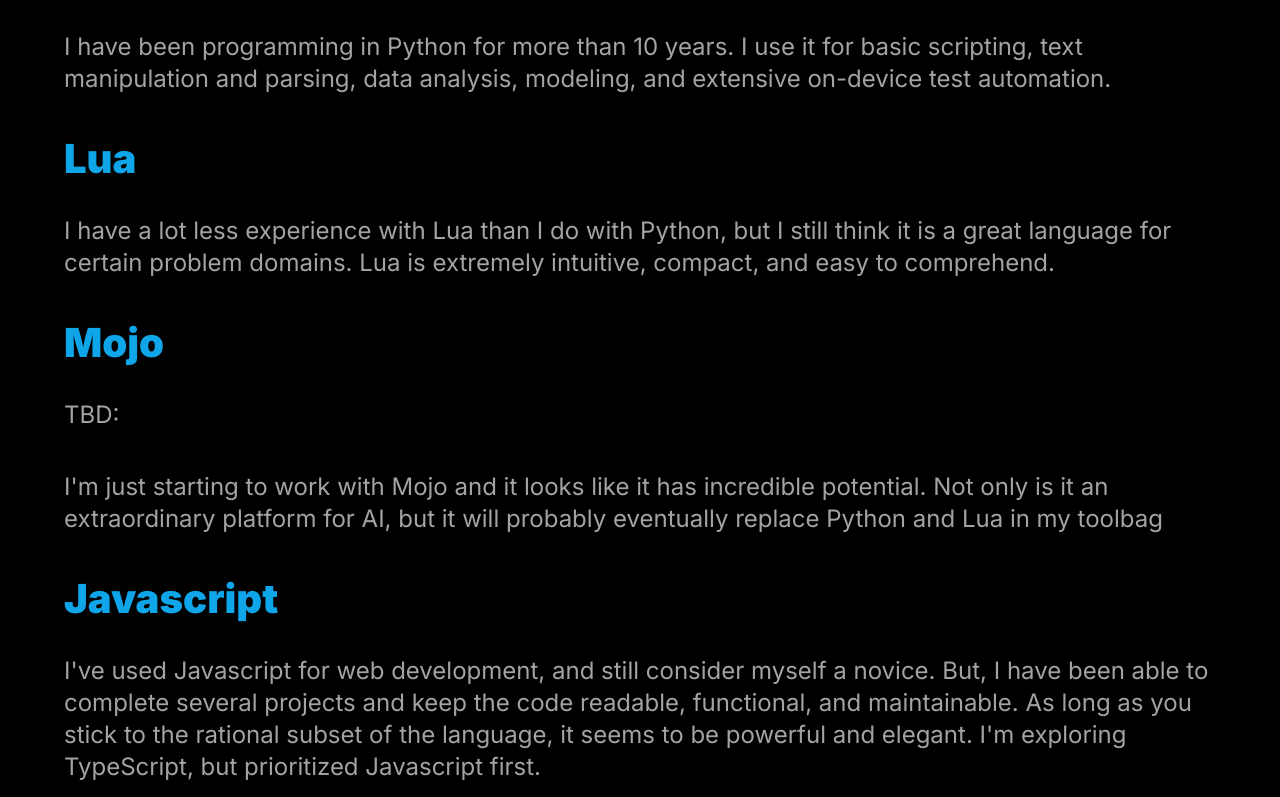
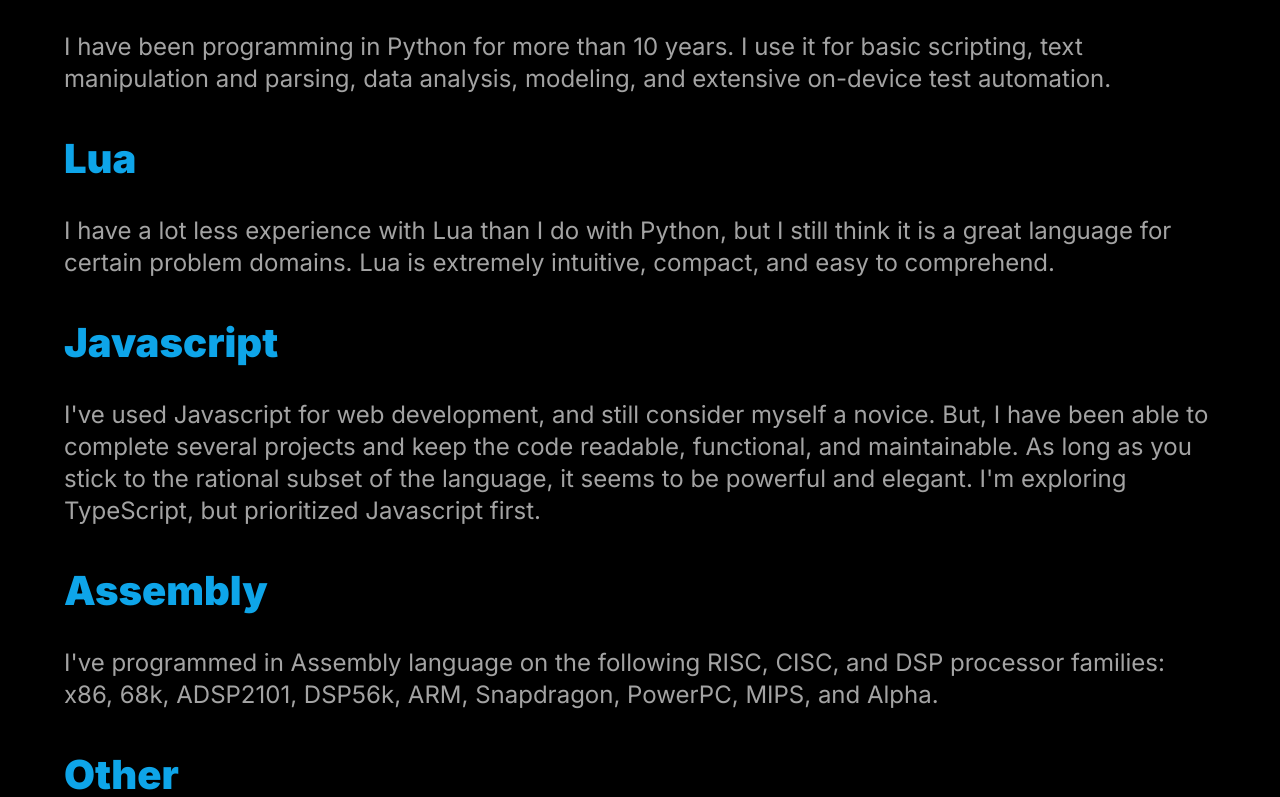
Before and after one commit to veryoddthomas/about, a Next.js app: page /languages in a window 1280 px wide. Shown: the part 923-1720 px from the top of the page. Built offline with nearby package versions, Linux system fonts and the light colour scheme.

Commit message:
Remove mojo and compress icon cards

```diff
--- a/app/components/About.jsx
+++ b/app/components/About.jsx
@@ -54,7 +54,7 @@
 
       <h2>Domains</h2>
 
-      <div className='mt-10 flex flex-wrap gap-10'>
+      <div className='mt-10 flex flex-wrap gap-4'>
         {domains.map((domain, index) => (
           <IconCard key={domain.title} index={index} {...domain} />
         ))}
@@ -62,7 +62,7 @@
 
       <a href='languages'><h2 className='link'>Programming Languages</h2></a>
 
-      <div className='mt-10 flex flex-wrap gap-10'>
+      <div className='mt-10 flex flex-wrap gap-4'>
         {languages.map((language, index) => (
           <IconCard key={language.title} index={index} url={'languages/#' + language.id} {...language} />
         ))}
--- a/app/data/languages.js
+++ b/app/data/languages.js
@@ -67,22 +67,22 @@
     ]
 
   },
-  {
-    title: "Mojo",
-    icon: mojo,
-    id: "mojo",
-    desc: [
-      `
-TBD:
-      `,
-      `
-I'm just starting to work with Mojo and it looks like it has
-incredible potential.  Not only is it an extraordinary platform
-for AI, but it will probably eventually replace Python and Lua
-in my toolbag
-      `,
-    ]
-  },
+  //   {
+  //     title: "Mojo",
+  //     icon: mojo,
+  //     id: "mojo",
+  //     desc: [
+  //       `
+  // TBD:
+  //       `,
+  //       `
+  // I'm just starting to work with Mojo and it looks like it has
+  // incredible potential.  Not only is it an extraordinary platform
+  // for AI, but it will probably eventually replace Python and Lua
+  // in my toolbag
+  //       `,
+  //     ]
+  //   },
   {
     title: "Javascript",
     icon: javascript,
```
